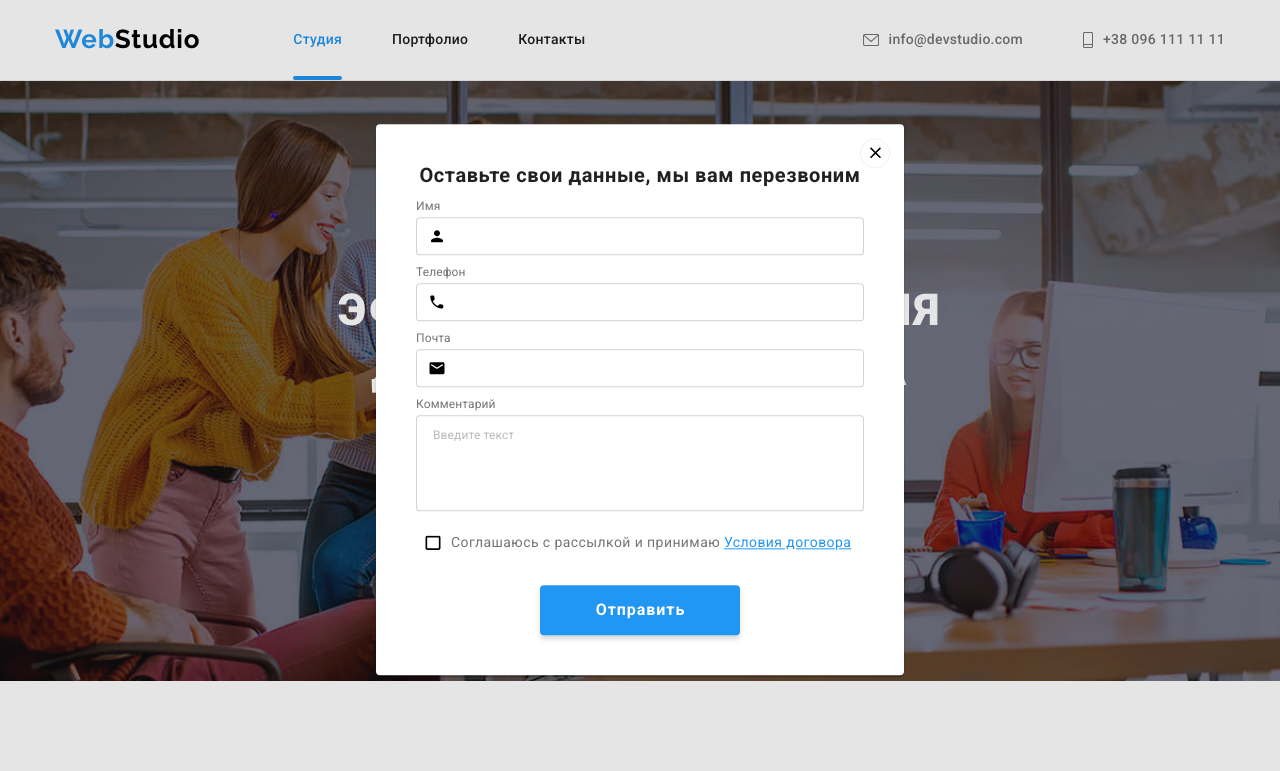
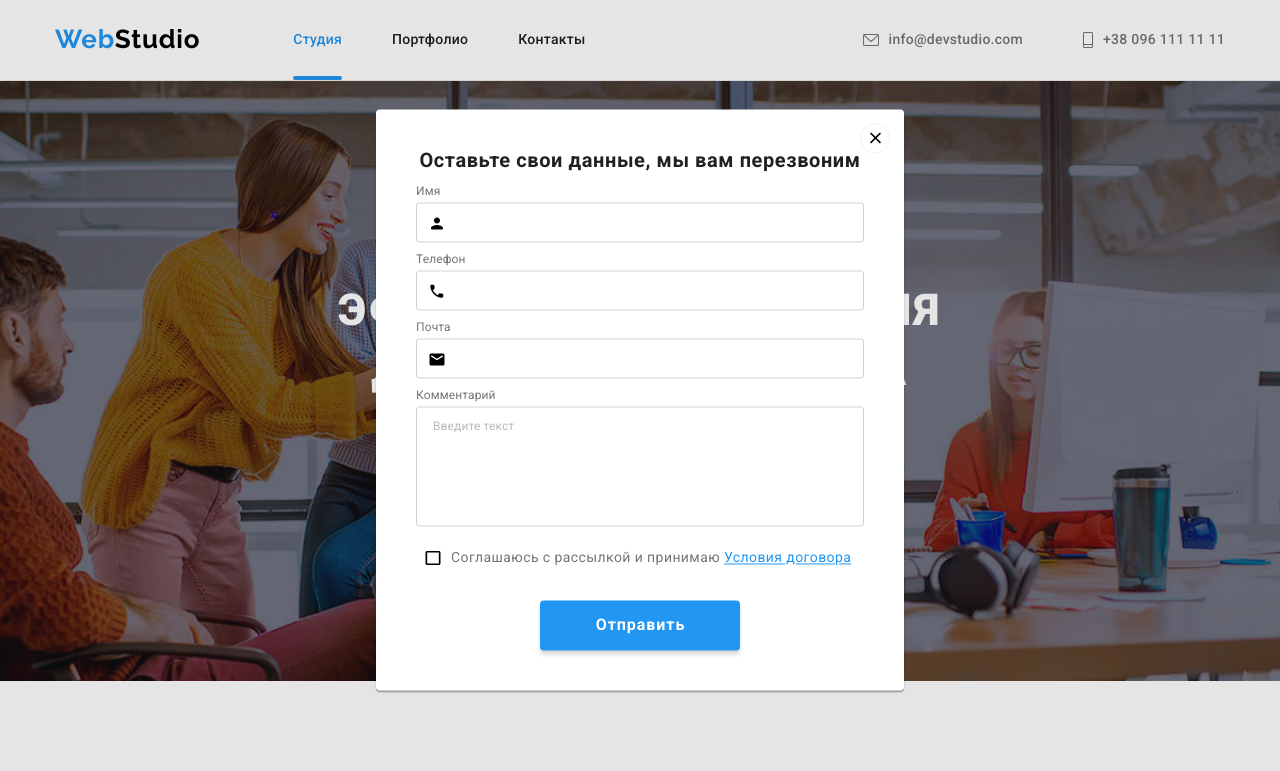
Before and after one commit to AlisaLevchenko/goit-markup-hw-06, a plain HTML site: page index.html in a window 1280 px wide. Both pictures are taken after a click on the button "Заказать услугу". Shown: the top 771 px of the page. Drawn offline with nearby package versions, Linux system fonts and the light colour scheme.

Commit message:
Исправления ДЗ№6

```diff
--- a/css/styles.css
+++ b/css/styles.css
@@ -237,6 +237,9 @@ img {
   width: 100%;
   height: 100%;
   background-color: rgba(0, 0, 0, 0.1);
+  opacity: 1;
+  visibility: visible;
+  transition: opacity 750ms cubic-bezier(0.4, 0, 0.2, 1), visibility 750ms cubic-bezier(0.4, 0, 0.2, 1);
 }
 
 .backdrop.is-hidden {
@@ -251,7 +254,7 @@ img {
   left: 50%;
   transform: translate(-50%, -50%);
 
-  min-height: 521px;
+  min-height: 581px;
   min-width: 528px;
 
   padding: 40px;
@@ -325,6 +328,7 @@ margin-bottom: 12px;
 
 .form-input {
   width: 100%;
+  height: 40px;
   padding-top: 11px;
   padding-bottom: 11px;
   padding-left: 42px;
@@ -358,6 +362,7 @@ margin-bottom: 12px;
 .form-input.textarea {
   padding: 12px 16px;
   resize: none;
+  height: 120px;
 }
 
 .form-input.textarea::placeholder {
```
